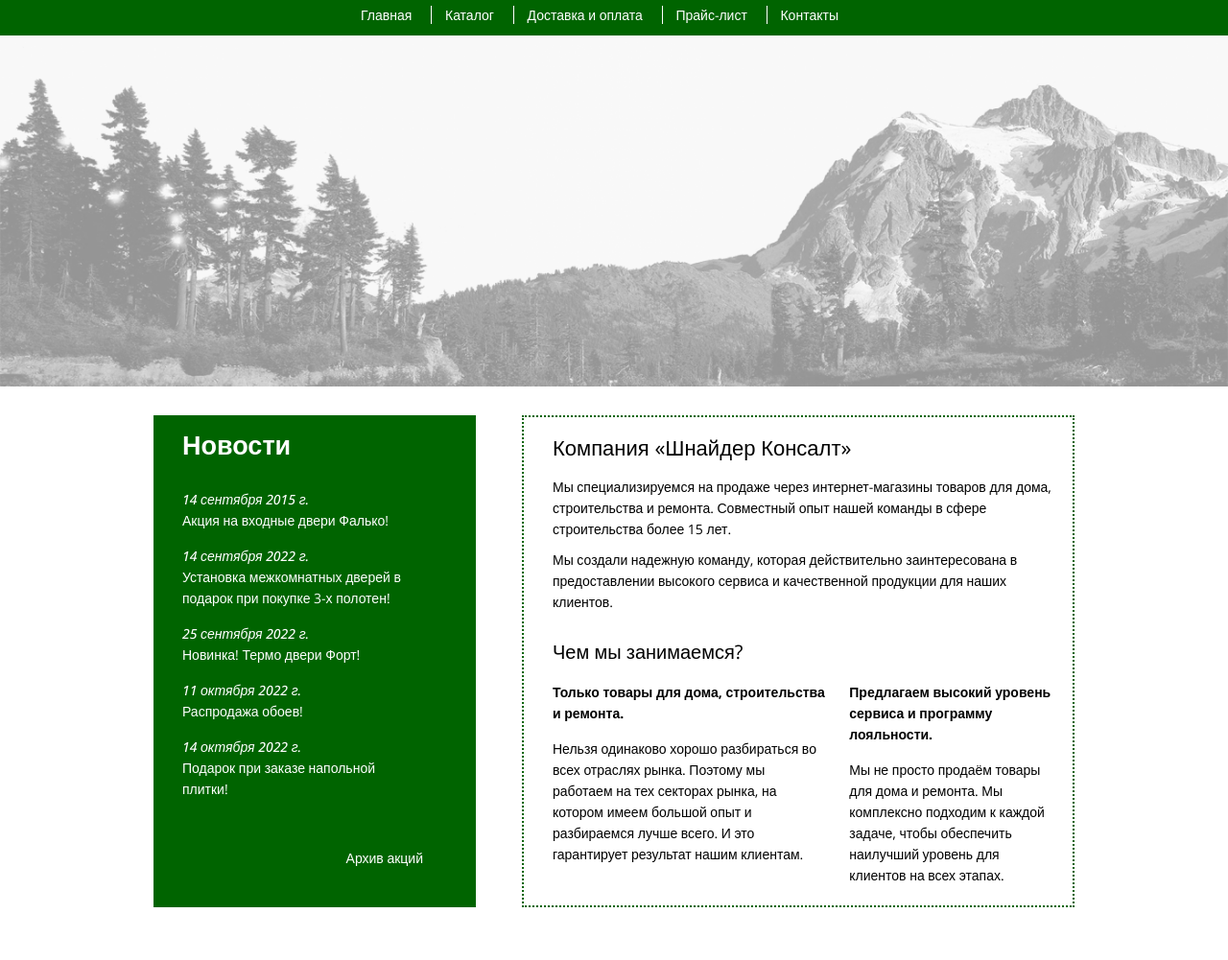
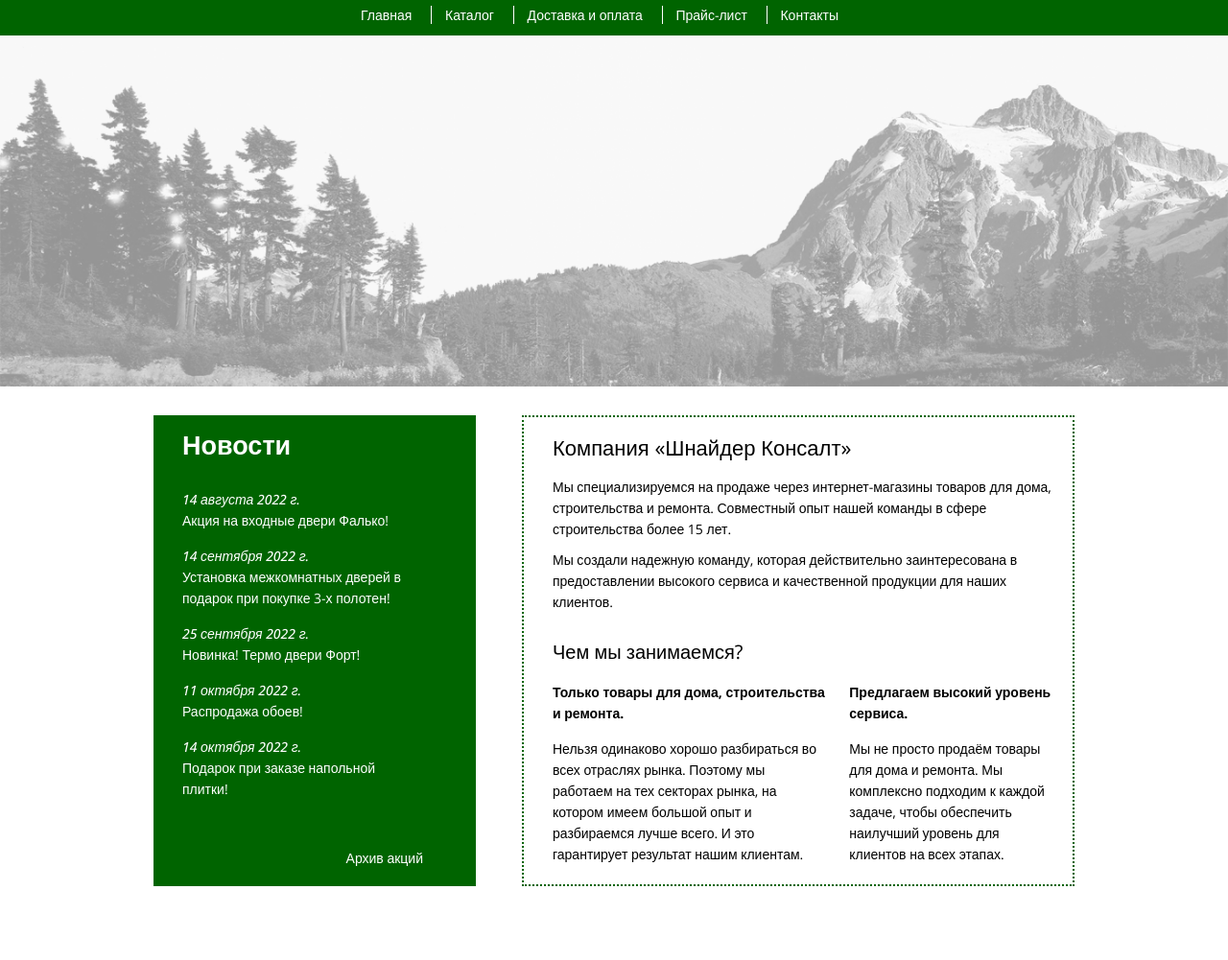
Before and after one commit to EvgenyaPankratova/Schneider-consult, a plain HTML site: page index.html in a window 1280 px wide. Shown: the part 95-1096 px from the top of the page at 96% size. Drawn offline with nearby package versions, Linux system fonts and the light colour scheme.

Commit message:
Update index.html

```diff
--- a/index.html
+++ b/index.html
@@ -53,7 +53,7 @@
   		<div class="news">
   			<div class="subtitle news__subtitle">Новости</div>
   			<div class="text-block news__text-block">
-  				<div class="data news__data">14 сентября 2015 г.</div>
+  				<div class="data news__data">14 августа 2022 г.</div>
   				<div class="text news__text">Акция на входные двери Фалько!	</div>
   			</div>
 
@@ -101,7 +101,7 @@
   						<div class="text-block1__text">Нельзя одинаково хорошо разбираться во всех отраслях рынка. Поэтому мы работаем на тех секторах рынка, на котором имеем большой опыт и разбираемся лучше всего. И это гарантирует результат нашим клиентам.</div>
   					</div>
   					<div class="text-block text-block2">
-  						<div class="text-block__subtitle  text-block2__subtitle">Предлагаем высокий уровень сервиса и программу лояльности.</div>
+  						<div class="text-block__subtitle  text-block2__subtitle">Предлагаем высокий уровень сервиса.</div>
   						<div class="text-block2__text">Мы не просто продаём товары для дома и ремонта. Мы комплексно подходим к каждой задаче, чтобы обеспечить наилучший уровень для клиентов на всех этапах.</div>
   					</div>
   				</div>
```
